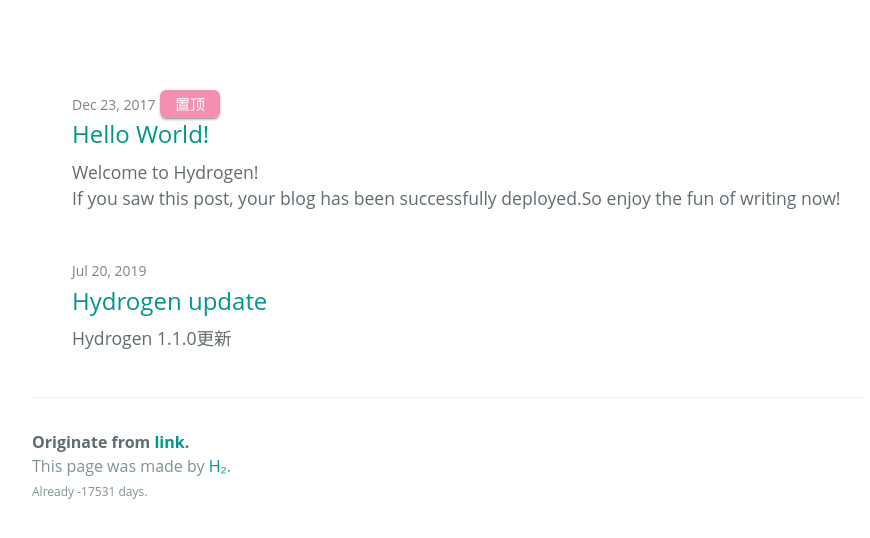
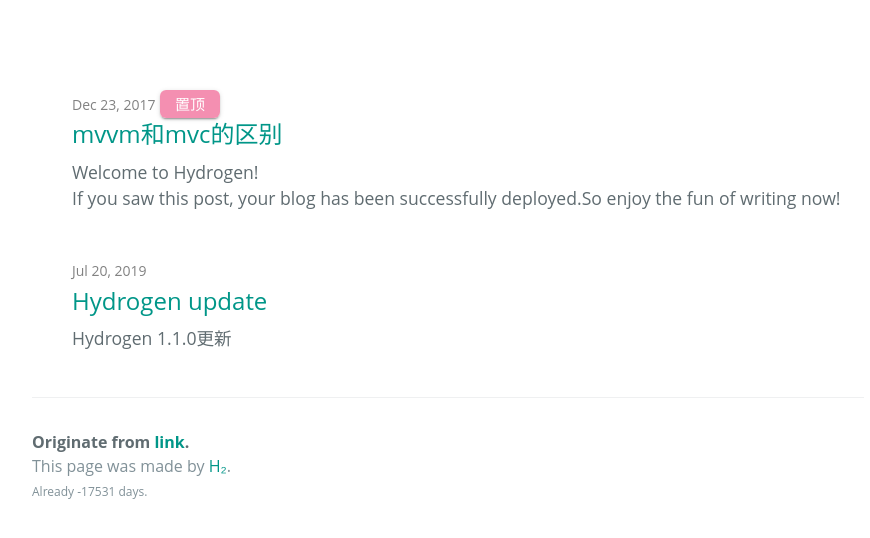
Before and after one commit to valiant0801/braveBlog, a Jekyll site: the page built from index.html, in a window 1280 px wide and 927 px high, cut to the strip 377-915 px from the top of the window. Shown: the whole strip, without its empty margins (192-1062 px from the left). Built offline with Jekyll 4.4.1, drawn with Linux system fonts in a browser that asks for light colours; some web fonts are replaced; the list of posts is cut into pages by our own code.

Commit message:
Update 2017-12-23-mvvm and mvc.md

```diff
--- a/_posts/2017-12-23-mvvm and mvc.md
+++ b/_posts/2017-12-23-mvvm and mvc.md
@@ -1,7 +1,7 @@
 ---
 layout: post
-title: Hello World!
-tags: Hydrogen
+title: mvvm和mvc的区别
+tags: 框架
 stickie: true
 ---
 
```
